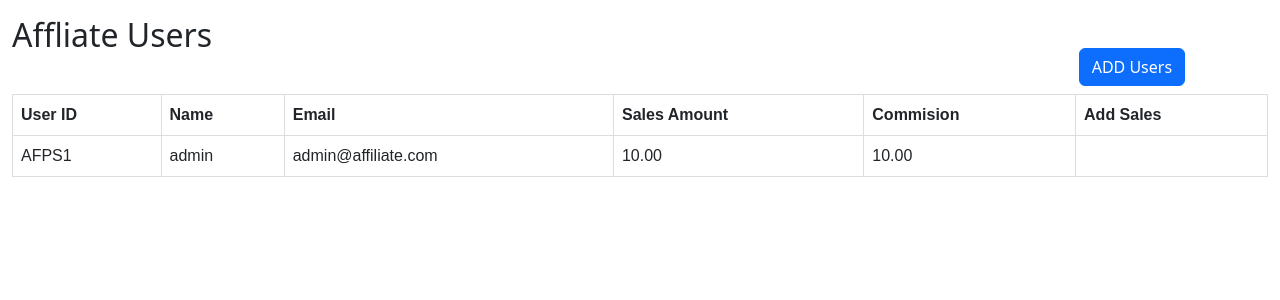
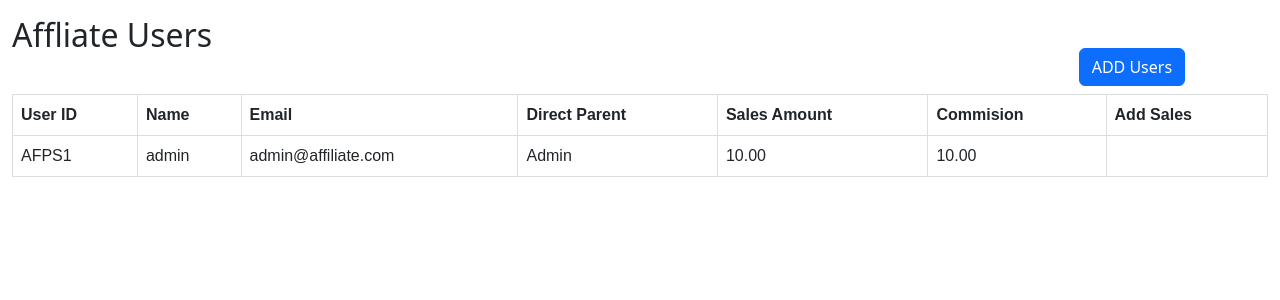
Before and after one commit to shibin619/Payout_System, a PHP site: page /Affiliate_payout_system/ in a window 1280 px wide. Shown: the top 300 px of the page. Run offline with PHP 8.4, Linux system fonts and the light colour scheme; data comes from the database, SQL or seed files in the repository; tables that the repository leaves empty hold one stand-in row (values such as "Sample post").

Commit message:
new changes

```diff
--- a/index.php
+++ b/index.php
@@ -81,7 +81,7 @@ if ($_SERVER["REQUEST_METHOD"] == "POST") {
     }
 
 }
-$sql3 = "SELECT a.user_id,a.name,a.email,a.type,ifnull(sum(b.amount),0) as `amount` ,ifnull(sum(c.amount),0) as commision FROM `users` a LEFT JOIN sales_details b on b.user_id = a.id LEFT JOIN commision_details c on a.id =c.user_id GROUP BY a.user_id";
+$sql3 = "SELECT if(a.ref_id=0,'Admin',d.user_id) as ref_id,a.user_id,a.name,a.email,a.type,ifnull(sum(b.amount),0) as `amount` ,ifnull(sum(c.amount),0) as commision FROM `users` a LEFT JOIN sales_details b on b.user_id = a.id LEFT JOIN commision_details c on a.id =c.user_id LEFT join `users` d on d.user_id =a.ref_id GROUP BY a.user_id";
 $result3 = $conn->query($sql3);
 if ($result3->num_rows > 0) {
     while($row3 = $result3->fetch_assoc()) {
@@ -123,7 +123,6 @@ tr:nth-child(even) {
     <div class="container-fluid">
         <div class="row">
             <div class="col-md-10 mt-3"><h2>Affliate Users</h2></div>
-
             <div class="col-md-2 mt-5 mb-2">
             <a href="registration.php" target="_blank" rel="noopener noreferrer" class="btn btn-primary">ADD Users</a>
             </div>
@@ -133,17 +132,20 @@ tr:nth-child(even) {
                 <th>User ID</th>
                 <th>Name</th>
                 <th>Email</th>
+                <th>Direct Parent</th>
                 <th>Sales Amount</th>
                 <th>Commision</th>
                 <th>Add Sales</th>
             </thead>
             <tbody>
                 <?php
+                if ($user_details) {
                 foreach ($user_details as  $details) { ?>
                     <tr id = "<?=$details['user_id']?>">
                         <td><?=$details['user_id']?></td>
                         <td><?=$details['name']?></td>
                         <td><?=$details['email']?></td>
+                        <td><?=$details['ref_id']?></td>
                         <td><?=number_format((float)$details['amount'], 2, '.', '');?></td>
                         <td><?=number_format((float)$details['commision'], 2, '.', '');?></td>
                         <td>
@@ -152,13 +154,13 @@ tr:nth-child(even) {
                         Add Sales</button>
                         <?php } ?>
                     </tr>
-        <?php } ?>
+                <?php }  }      else{
+                    echo "NO Records Found . Please Add ADMIN or Head ID First.";
+                } ?>
 
             </tbody>
         </table>
     </div>
-
-
 </body>
 
 <form action="<?php echo htmlspecialchars($_SERVER["PHP_SELF"]);?>" method="post">
```
Lines whose indentation alone changed are shown as unchanged.
